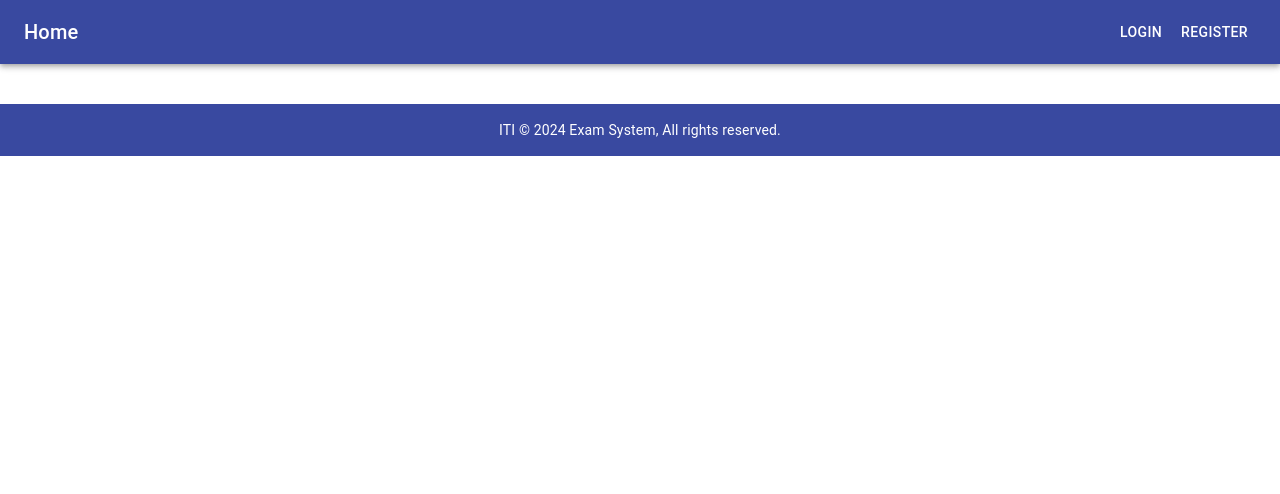
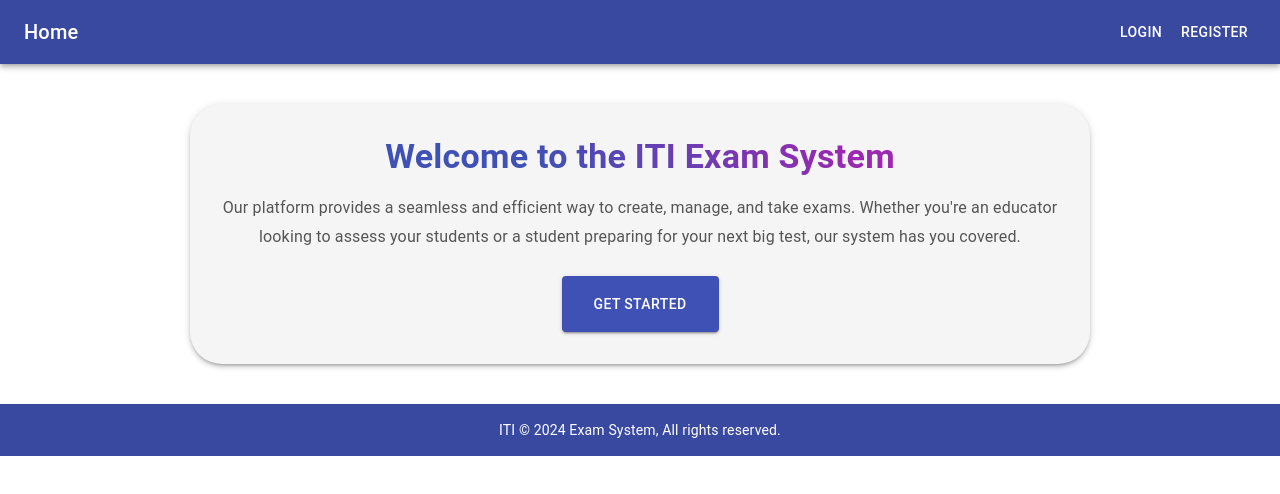
Before and after one commit to MedhatElbesy/Exams-System, a React (Create React App) app in the folder exams/: page / in a window 1280 px wide. Shown: the top 494 px of the page. Built offline with nearby package versions, Linux system fonts and the light colour scheme; the HTML template or start-up script is replaced by a standard one.

Commit message:
handel routes

```diff
--- a/exams/src/App.js
+++ b/exams/src/App.js
@@ -13,6 +13,7 @@
 import QuestionCreate from "./components/admin/QuestionCreate";
 import Navbar from "./components/layout/Navbar";
 import Footer from "./components/layout/Footer";
+import Home from "./components/Layout/Home";
 
 function App() {
   return (
@@ -20,6 +21,9 @@
       <Router>
         <Navbar />
         <Routes>
+          <Route path="/" element={<Home />} />
+
+
           <Route path="/login" element={<Login />} />
           <Route path="/register" element={<Register />} />
 
```
